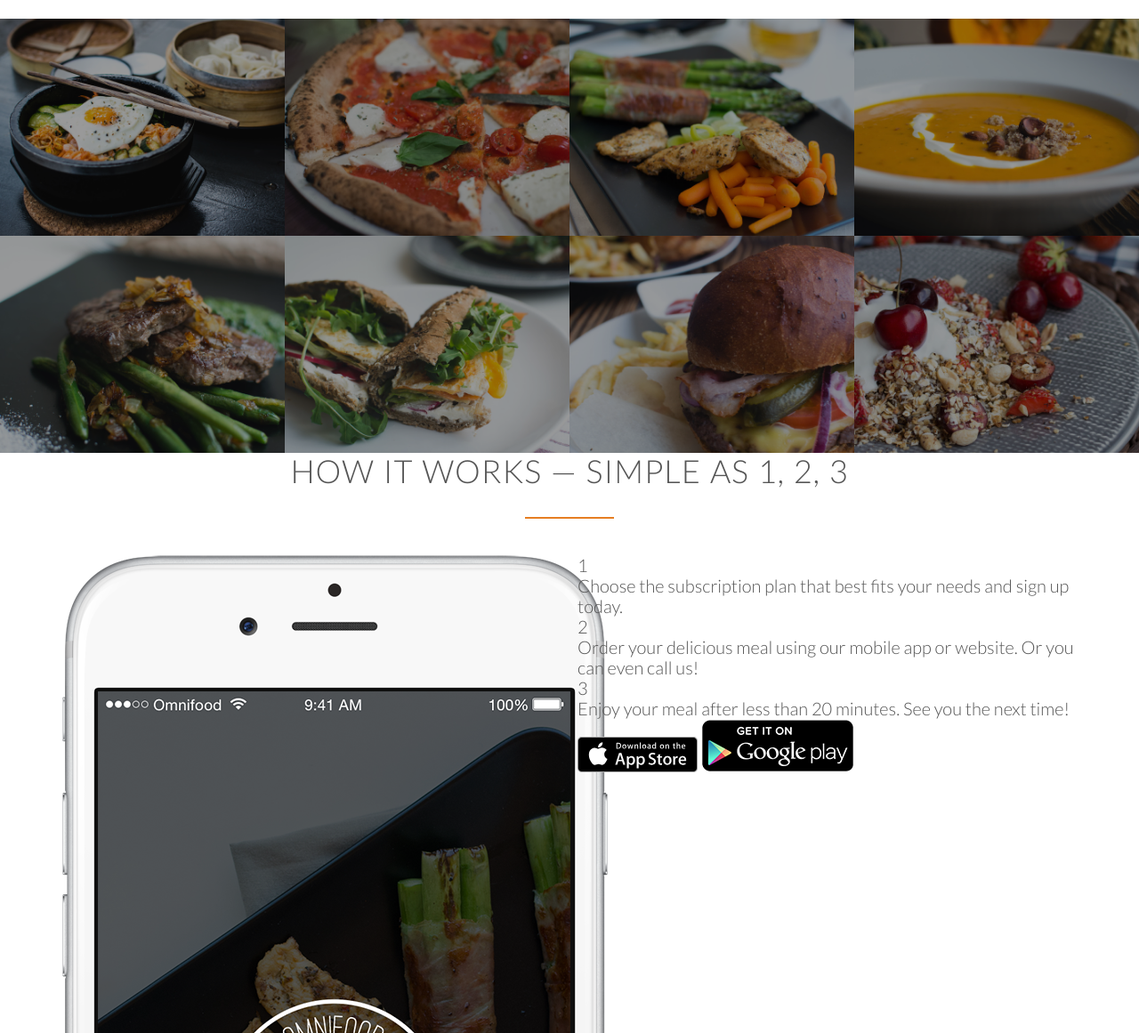
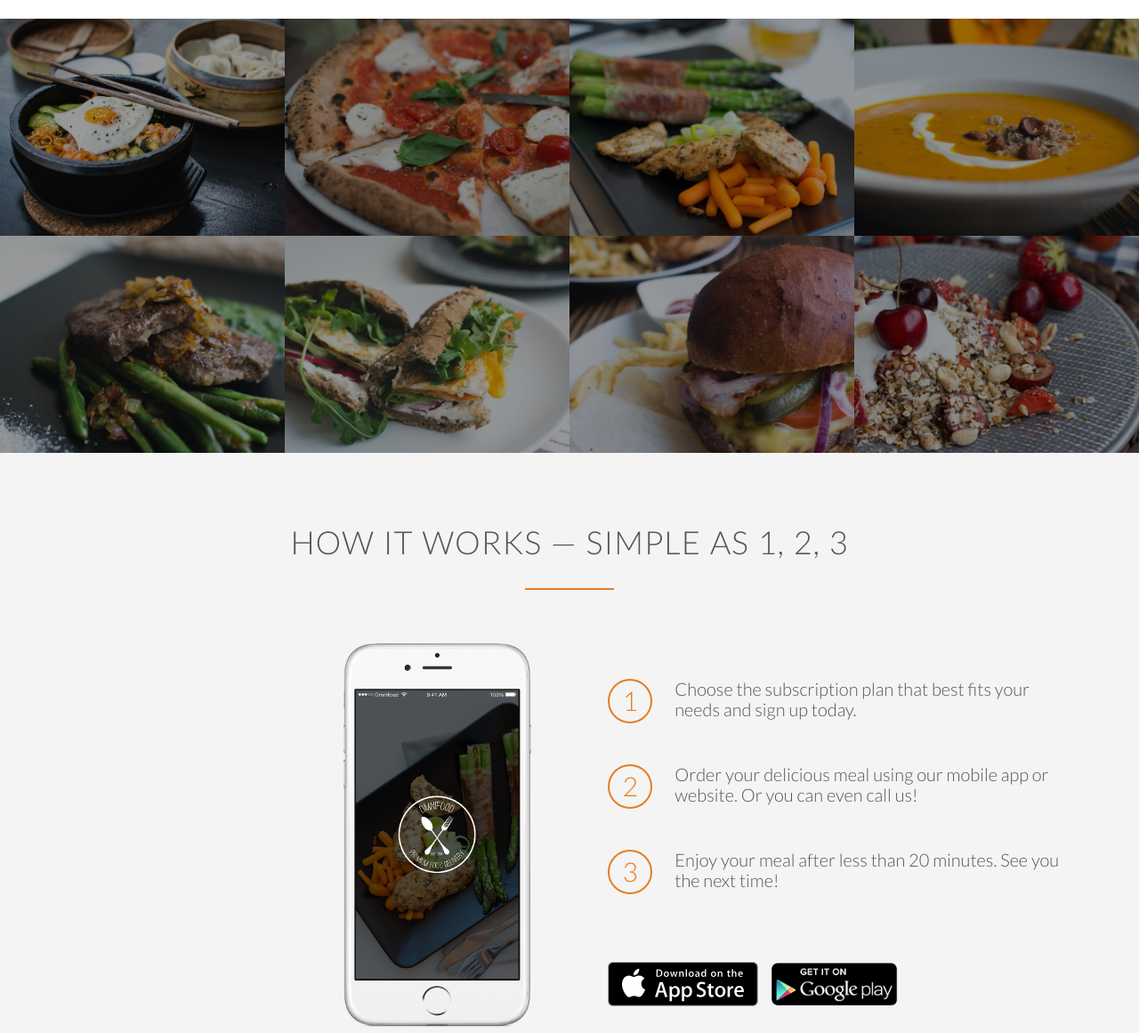
Before and after one commit to 561nano/Udemy_HTML5_CSS3, a plain HTML site: page Section 5/Omnifood/index.html in a window 1280 px wide. Shown: the part 1489-2650 px from the top of the page at 89% size. Drawn offline with nearby package versions, Linux system fonts and the light colour scheme.

Commit message:
Updated How it works section
Added: After image for how it works
Edited: Image, texts and 2 buttons for how it works section

commented out the scroll element in style.css in section 3 folder. (Did not work, will return later to fix)

```diff
--- a/Section 3/style.css
+++ b/Section 3/style.css
@@ -36,7 +36,7 @@ rgba(red,green,blue,transparency)
 }
 
 body {
-    font-family: Helvetica Neue, Arial;
+    font-family: Neue Helvetica, Arial;
     font-size: 18px;
     background-color: #181A1B;
     color: white;
@@ -120,6 +120,6 @@ a {
 }
 
 /*This is not working*/
-.scrollable-element {
+/* .scrollable-element {
     scrollbar-color: #1c1e1f #2a2c2e;
-}
+} */
--- a/Section 5/Omnifood/index.html
+++ b/Section 5/Omnifood/index.html
@@ -82,7 +82,7 @@
 
         <section class="section-meals">
 
-            <ul class="meals-showcase">
+            <ul class="meals-showcase clearfix">
                 <li>
                     <figure class="meal-photo">
                         <img src="resources/img/1.jpg" alt="Korean bibimbap with egg and vegetables">
@@ -104,7 +104,7 @@
                     </figure>
                 </li>
             </ul>
-            <ul class="meals-showcase">
+            <ul class="meals-showcase clearfix">
                 <li>
                     <figure class="meal-photo">
                         <img src="resources/img/5.jpg" alt="Paleo beef steak with vegetables">
@@ -127,15 +127,16 @@
                 </li>
             </ul>
         </section>
+
         <section class="section-steps">
             <div class="row">
                 <h2>How it works &mdash; Simple as 1, 2, 3</h2>
             </div>
             <div class="row">
-                <div class="col span-1-of-2">
+                <div class="col span-1-of-2 steps-box">
                     <img src="resources/img/app-iPhone.png" alt="Omnifood App Iphone" class="app-screen">
                 </div>
-                <div class="col span-1-of-2">
+                <div class="col span-1-of-2 steps-box">
                     <div class="works-step">
                         <div>1</div>
                         <p>Choose the subscription plan that best fits your needs and sign up today.</p>
@@ -151,7 +152,6 @@
 
                     <a href="#" class="btn-app"><img src="resources/img/download-app.svg" alt="App Store Buttons"></a>
                     <a href="#" class="btn-app"><img src="resources/img/download-app-android.png" alt="Play Store Buttons"></a>
-
                 </div>
             </div>
         </section>
--- a/Section 5/Omnifood/resources/css/style.css
+++ b/Section 5/Omnifood/resources/css/style.css
@@ -1,8 +1,9 @@
 /*-----------------------------------------*/
-/* Basic Setup*/
+/* Basic Setup */
+/*-----------------------------------------*/
 
 /*Orange Color: #e67e22                    */
-/*-----------------------------------------*/
+
 * {
     margin: 0;
     padding: 0;
@@ -16,6 +17,16 @@ html {
     font-weight: 300;
     font-size: 20px;
     text-rendering: optimizeLegibility;
+}
+
+/* TODO This some how fixes the margins for How it works*/
+.clearfix {zoom: 1}
+.clearfix:after {
+    content: '.';
+    clear: both;
+    display: block;
+    height: 0;
+    visibility: hidden;
 }
 
 /*-----------------------------------------*/
@@ -247,3 +258,56 @@ header { /*background-image url(location of image, linear-gradient adds a gradie
     opacity: 1;
     transform: scale(1.03);
 }
+
+/*-----------------------------------------*/
+/* How it works */
+/*-----------------------------------------*/
+
+.section-steps {
+    background-color: #f4f4f4;
+}
+
+/* This will select the first steps-box*/
+.steps-box:first-child {
+    text-align: right;
+    padding-right: 3%;
+    margin-top: 30px;
+}
+
+.steps-box:last-child {
+    padding-left: 3%;
+    margin-top: 70px;
+}
+
+.app-screen {
+    width: 40%;
+}
+
+.works-step {
+    margin-bottom: 50px;
+}
+
+.works-step:last-of-type {
+    margin-bottom: 80px;
+}
+
+.works-step div {
+    color: #e67e22;
+    border: 2px solid #e67e22;
+    display: inline-block;
+    border-radius: 50%;
+    height: 50px;
+    width: 50px;
+    text-align: center;
+    padding: 5px;
+    float: left;
+    font-size: 150%;
+    margin-right: 25px;
+
+}
+
+.btn-app img {
+    height: 50px;
+    width: auto;
+    margin-right: 10px;
+}
```
Also changed, not shown: Section 5/Before and after/4-How it works (Part 2).png (added), 1 other file.
